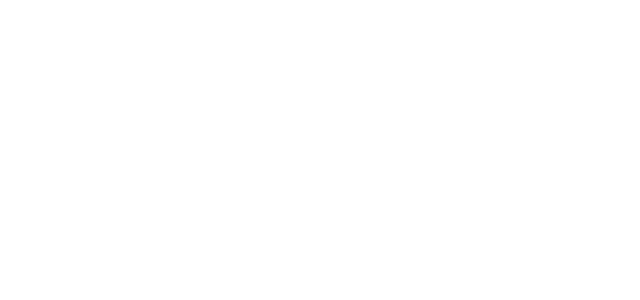
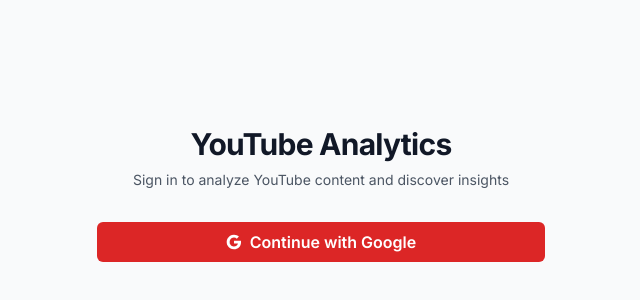
Before and after one commit to BishtNikhil82/CommentUI, a Next.js app: page / in a window 1280 px wide. Before the commit this address had no page. Shown: the part 218-518 px from the top of the page, without its empty margins (319-959 px from the left). Built offline with nearby package versions, Linux system fonts and the light colour scheme.

Commit message:
Fix blank page and routing issues

```diff
--- a/src/app/page.tsx
+++ b/src/app/page.tsx
@@ -1,5 +1,5 @@
-import { redirect } from 'next/navigation'
+import { LoginForm } from '@/components/auth/LoginForm'
 
 export default function HomePage() {
-  redirect('/dashboard')
+  return <LoginForm />
 }
--- a/src/components/auth/LoginForm.tsx
+++ b/src/components/auth/LoginForm.tsx
@@ -35,10 +35,10 @@
           <Button
             onClick={handleGoogleSignIn}
             disabled={loading}
-            className="group relative flex w-full justify-center rounded-md bg-red-600 py-2 px-3 text-sm font-semibold text-white hover:bg-red-500 focus-visible:outline focus-visible:outline-2 focus-visible:outline-offset-2 focus-visible:outline-red-600"
+            className="group relative flex w-full justify-center rounded-md bg-red-600 py-3 px-4 text-base font-semibold text-white hover:bg-red-500 focus-visible:outline focus-visible:outline-2 focus-visible:outline-offset-2 focus-visible:outline-red-600 transition-colors"
           >
             {loading ? (
-              <LoadingSpinner size="sm" className="mr-2" />
+              <LoadingSpinner size="sm" className="mr-2 border-t-white" />
             ) : (
               <svg className="mr-2 h-4 w-4" viewBox="0 0 24 24">
                 <path
--- a/src/lib/supabase.ts
+++ b/src/lib/supabase.ts
@@ -1,6 +1,4 @@
-import { createBrowserClient } from '@supabase/ssr'
-import { createServerClient } from '@supabase/ssr'
-import { cookies } from 'next/headers'
+import { createBrowserClient, createServerClient } from '@supabase/ssr'
 
 export function createClient() {
   return createBrowserClient(
@@ -10,6 +8,7 @@
 }
 
 export function createServerSupabaseClient() {
+  const { cookies } = require('next/headers')
   const cookieStore = cookies()
 
   return createServerClient(
--- a/src/middleware.ts
+++ b/src/middleware.ts
@@ -59,12 +59,12 @@
   // Protect dashboard routes
   if (request.nextUrl.pathname.startsWith('/dashboard')) {
     if (!user) {
-      return NextResponse.redirect(new URL('/login', request.url))
+      return NextResponse.redirect(new URL('/', request.url))
     }
   }
 
-  // Redirect authenticated users away from login
-  if (request.nextUrl.pathname === '/login' && user) {
+  // Redirect authenticated users away from home/login
+  if ((request.nextUrl.pathname === '/' || request.nextUrl.pathname === '/login') && user) {
     return NextResponse.redirect(new URL('/dashboard', request.url))
   }
 
```
